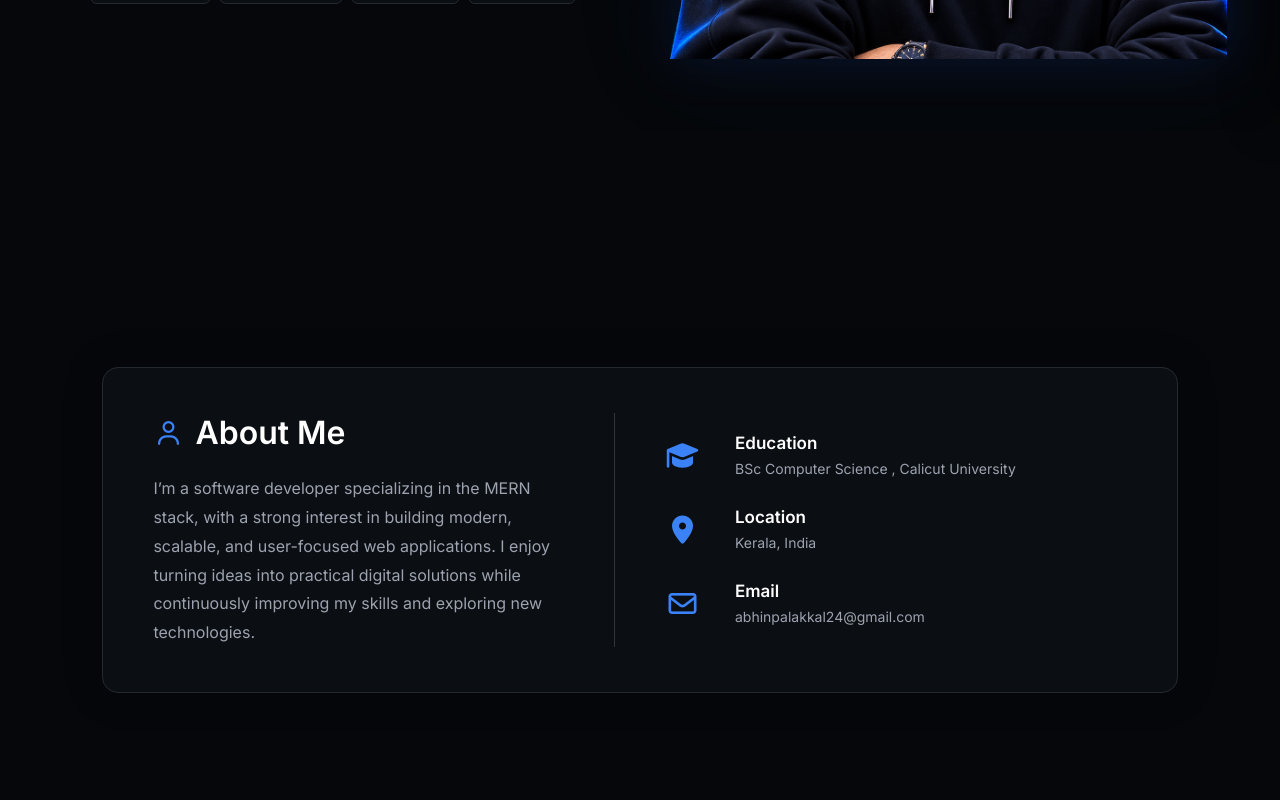
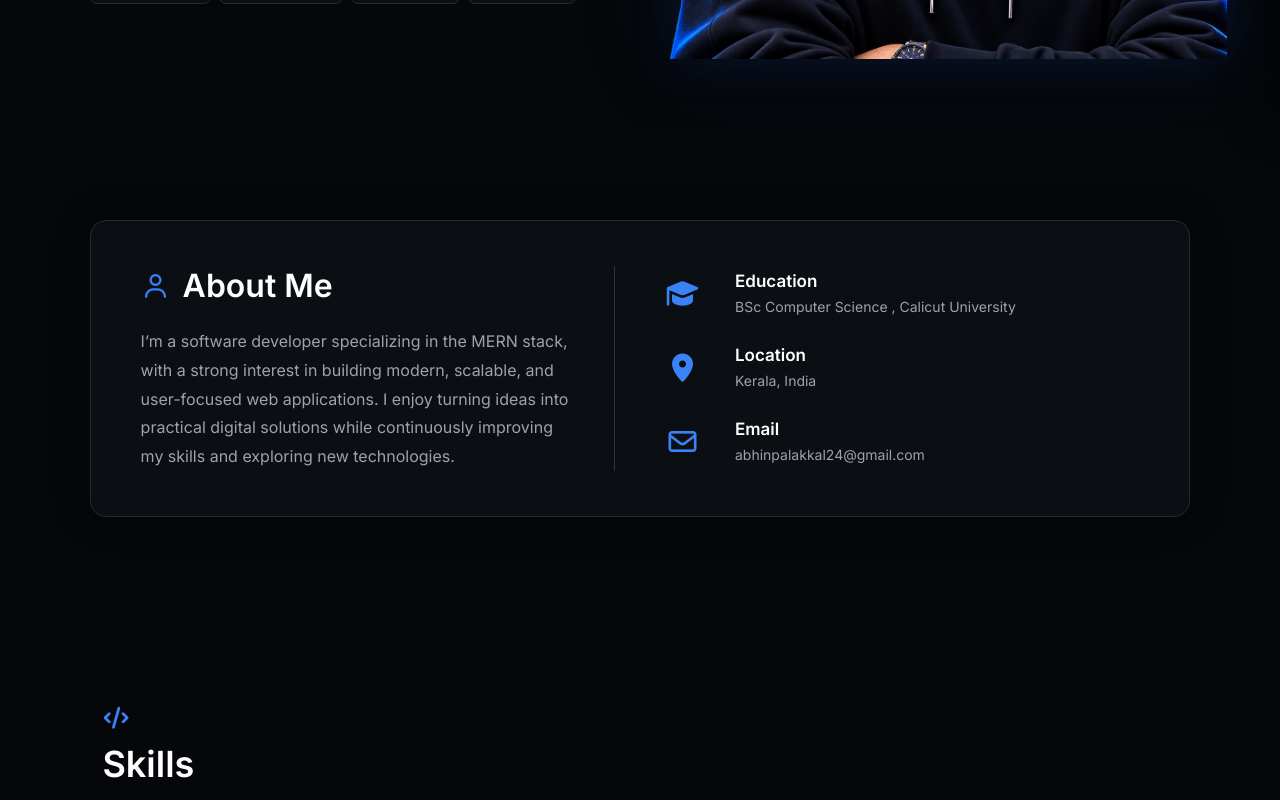
Before and after one commit to abhin-palakkal/abhin-personal-portfolio, a React (Vite) app: page / in a window 1280 px wide. Shown: the part 680-1480 px from the top of the page. Built offline with nearby package versions, Linux system fonts and the light colour scheme.

Commit message:
style: improve about section spacing

```diff
--- a/src/components/About/About.css
+++ b/src/components/About/About.css
@@ -1,8 +1,7 @@
 .section-about {
   width: 100%;
-  min-height: 100vh;
 
-  padding: 100px 8%;
+  padding: 90px 7%;
 
   background-color: #05070a;
 
@@ -156,14 +155,13 @@
 
   transform: none;
 }
+
 /* =================================
    TABLET
 ================================= */
 
 @media (max-width: 1024px) {
   .section-about {
-    min-height: auto;
-
     padding: 80px 6%;
   }
 
@@ -185,6 +183,7 @@
 
   .about-box1 p {
     font-size: 15px;
+
     line-height: 1.75;
   }
 
@@ -217,8 +216,6 @@
 
 @media (max-width: 768px) {
   .section-about {
-    min-height: auto;
-
     padding: 70px 6%;
   }
 
```
